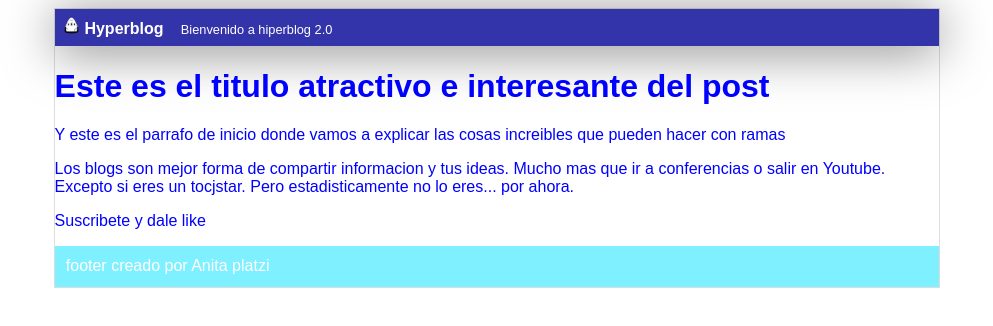
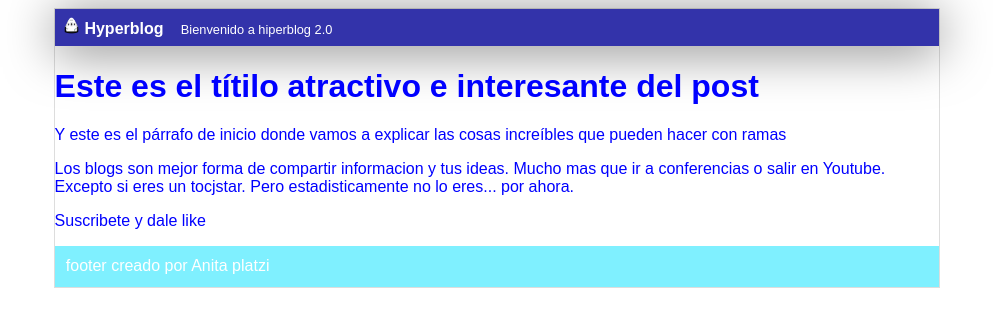
Before and after one commit to 1Alejo31/Curso-git-y-github, a plain HTML site: page blogpost.html in a window 1280 px wide. Shown: the whole page, without its empty margins (143-1136 px from the left). Drawn offline with Linux system fonts and the light colour scheme.

Commit message:
Se actualiza las tildes

```diff
--- a/blogpost.html
+++ b/blogpost.html
@@ -15,8 +15,8 @@
             <span id="tagline">Bienvenido a hiperblog 2.0</span>
         </div>
         <div id="post">
-            <h1>Este es el titulo atractivo e interesante del post</h1>
-            <p>Y este es el parrafo de inicio donde vamos a explicar las cosas increibles que pueden hacer con ramas</p>
+            <h1>Este es el títilo atractivo e interesante del post</h1>
+            <p>Y este es el párrafo de inicio donde vamos a explicar las cosas increíbles que pueden hacer con ramas</p>
             <p>Los blogs son mejor forma de compartir informacion y tus ideas. Mucho mas que ir a conferencias o salir en Youtube.
                 Excepto si eres un tocjstar. Pero estadisticamente no lo eres... por ahora.
             </p>
```
